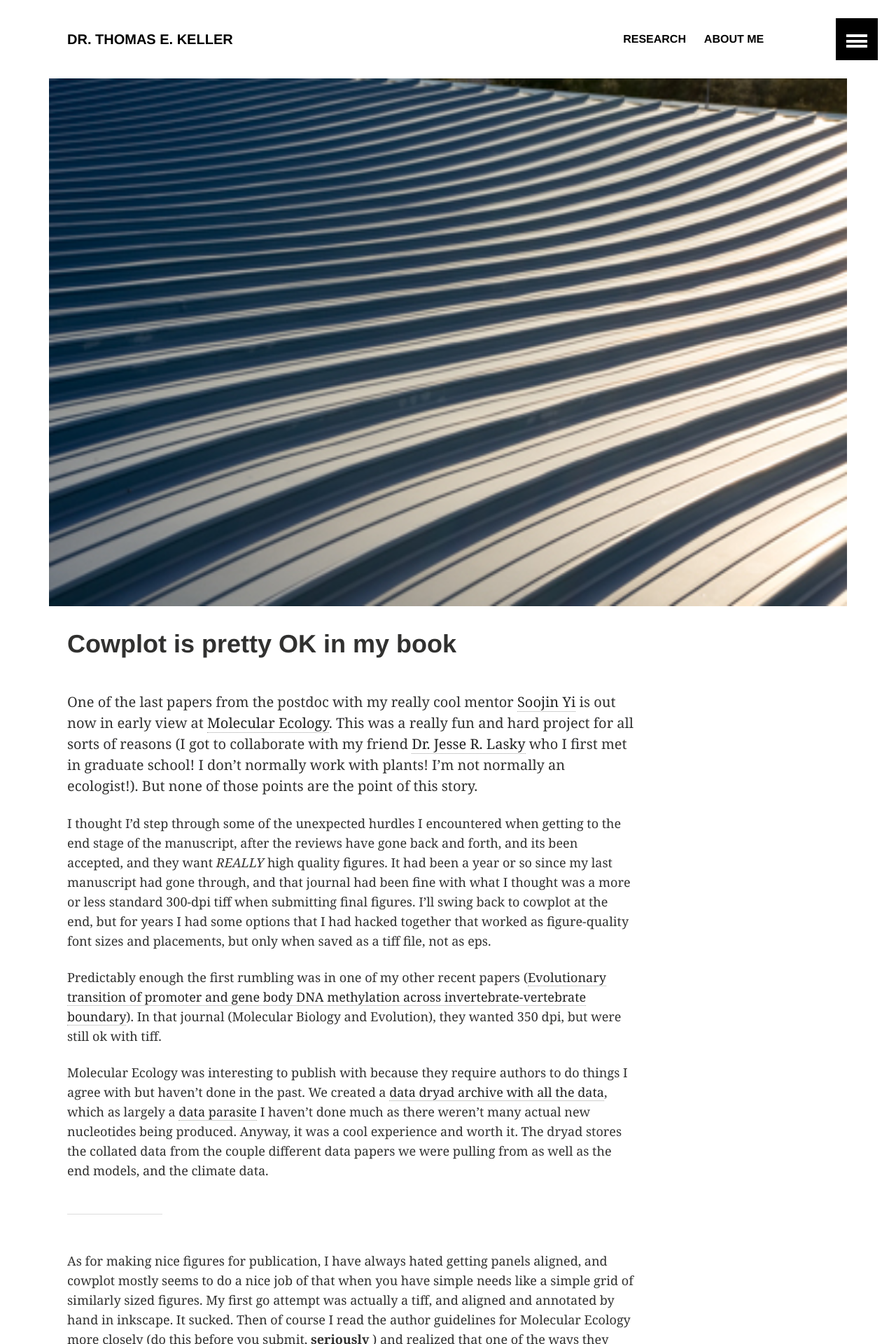
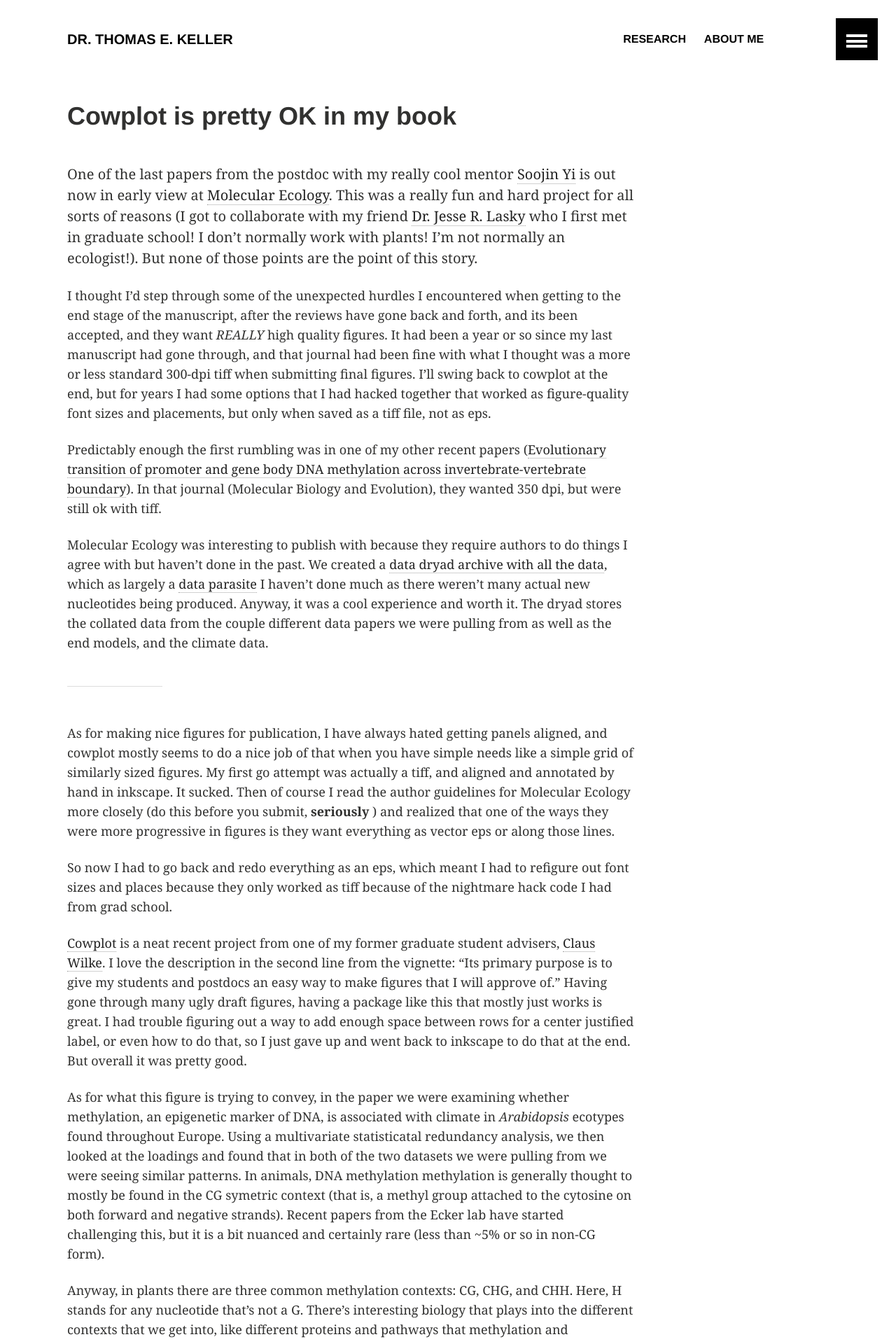
Before and after one commit to thomas-keller/thomas-keller.github.io, a Jekyll site: the page built from _posts/2016-3-25-grid-plots-cowplot.md, in a window 1280 px wide. Shown: the top 1920 px of the page at 70% size. Built offline with Jekyll 4.4.1, drawn with Linux system fonts in a browser that asks for light colours; comment, search, counter and statistics services are not loaded.

```diff
--- a/_posts/2016-3-25-grid-plots-cowplot.md
+++ b/_posts/2016-3-25-grid-plots-cowplot.md
@@ -4,7 +4,6 @@ title: Cowplot is pretty OK in my book
 excerpt: vectors are for cool kids
 comments: true
 image:
-    feature: float-4.jpg
     teaser: back-9.jpg
 ---
 
```
